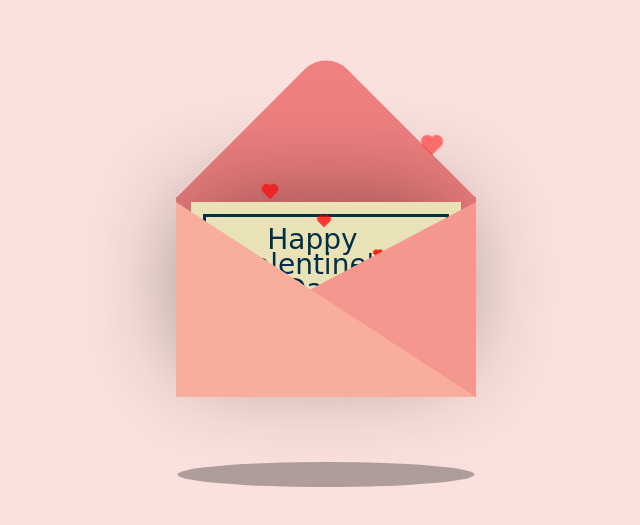
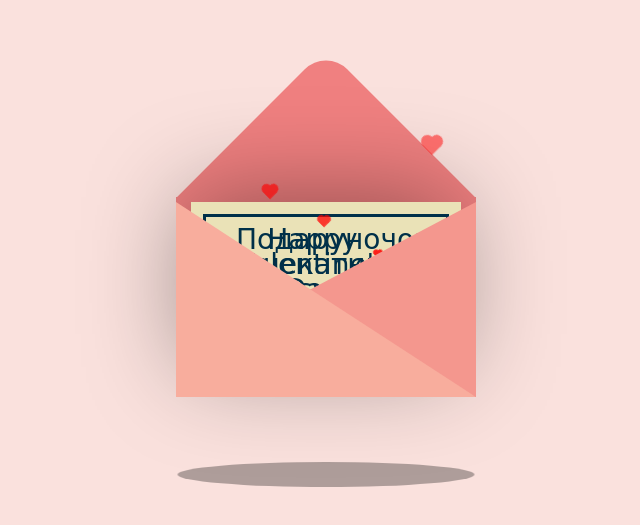
Before and after one commit to valodyajyan/valodyajyan.github.io, a plain HTML site: page index.html in a window 1280 px wide. Shown: the part 141-666 px from the top of the page, without its empty margins (314-954 px from the left). Drawn offline with Linux system fonts and the light colour scheme.

Commit message:
Update index.html
фыв

```diff
--- a/index.html
+++ b/index.html
@@ -15,6 +15,7 @@
             <div class="front"></div>
             <div class="card">
                 <div class="text">Happy</br> Valentine's</br>Day</div>
+                <div class="text">Подаруночок</br> чекатиме</br> в суботу</div>
                 <div class="heart" </div>
                 <div class = "author">by Volodya</div>
         </div>
```
